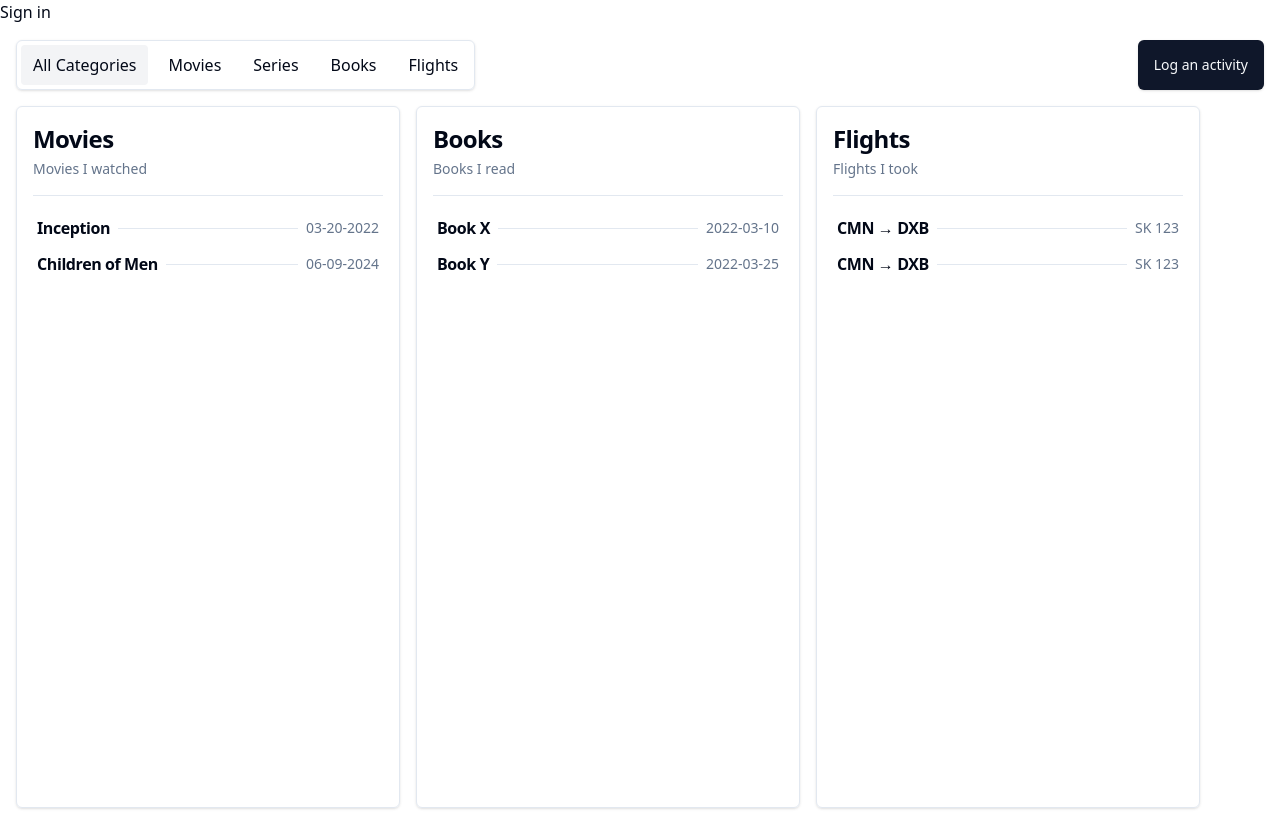
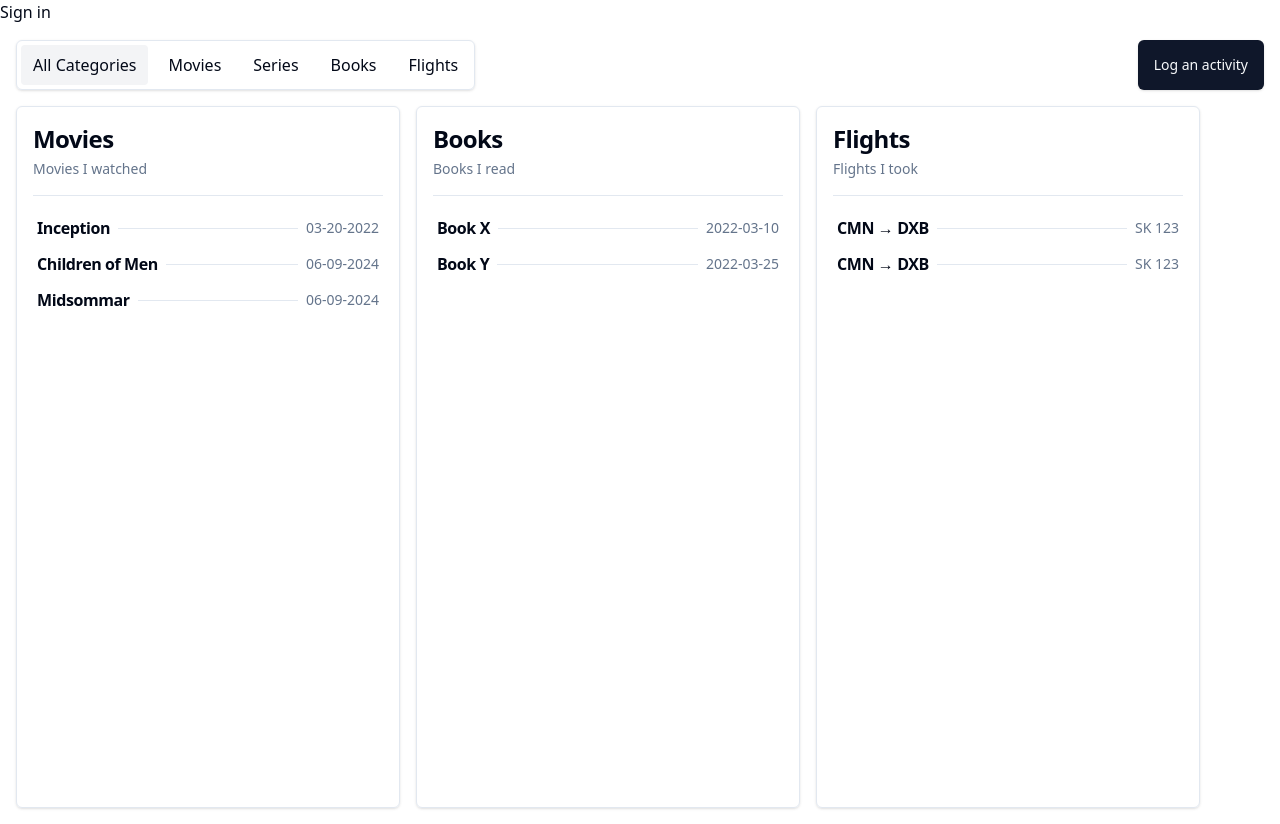
Before and after one commit to Benstikey/Logbook, a Next.js app: page / in a window 1280 px wide. Built offline with nearby package versions, Linux system fonts and the light colour scheme; no server answers.

Commit message:
Logbook 1.1.2
Adjusted category cards content UI

```diff
--- a/app/page.tsx
+++ b/app/page.tsx
@@ -6,6 +6,7 @@ import CategoryCard from '@/app/ui/category-card';
 import ActivityLogCard from '@/app/ui/activity-log-card';
 import { movies, books, flights } from '@/lib/placeholder-data.js';
 import { Button } from "@/components/ui/button"
+
 
 const MyLogbookPage: React.FC = () => {
     const [selectedCategory, setSelectedCategory] = useState('All Categories');
--- a/app/ui/category-card.tsx
+++ b/app/ui/category-card.tsx
@@ -19,6 +19,24 @@ interface CategoryCardProps {
 const CategoryCard: React.FC<CategoryCardProps> = ({ title, subtitle, contentList }) => {
     const [expandedContent, setExpandedContent] = useState<Content | null>(null);
 
+    // Function to generate default labels based on category type
+    const getDefaultLabels = (category: string) => {
+        let labelinfo1 = 'Date';
+        let labelinfo2 = 'Watched with';
+        let labelinfo3 = 'Review';
+
+        if (category === 'Books') {
+            labelinfo1 = 'Date';
+            labelinfo2 = 'Read on';
+            labelinfo3 = 'Written by';
+        } else if (category === 'Flights') {
+            labelinfo1 = 'Flight number';
+            labelinfo2 = 'Arrival date';
+            labelinfo3 = 'Distance';
+        }
+        return { labelinfo1, labelinfo2, labelinfo3 };
+    };
+
     const handleContentClick = (content: Content) => {
         setExpandedContent(content === expandedContent ? null : content);
     };
@@ -39,8 +57,14 @@ const CategoryCard: React.FC<CategoryCardProps> = ({ title, subtitle, contentLis
                     </div>
                     {expandedContent === content && (
                         <div className="flex flex-col mt-2 gap-1">
-                            <p className="text-sm text-muted-foreground">{content.info2}</p>
-                            <p className="text-sm text-muted-foreground">{content.info3}</p>
+                            <div className="flex flex-row g-4 justify-between pl-4">
+                                <p className="text-sm">{getDefaultLabels(title).labelinfo2}</p>
+                                <p className="text-sm text-muted-foreground">{content.info2}</p>
+                            </div>
+                            <div className="flex flex-row g-4 justify-between pl-4">
+                                <p className="text-sm">{getDefaultLabels(title).labelinfo3}</p>
+                                <p className="text-sm text-muted-foreground">{content.info3}</p>
+                            </div>
                         </div>
                     )}
                 </div>
--- a/lib/placeholder-data.js
+++ b/lib/placeholder-data.js
@@ -5,15 +5,22 @@ const movies = [
         id: '410544b2-4001-4271-9855-fec4b6a6442b',
         title: 'Inception',
         info1: '03-20-2022',
-        info2: 'Watched with: Abdel',
-        info3: 'Review: 10/10'
+        info2: 'Abdel',
+        info3: 'Review: 10/10',
     },
     {
         id: '410544b2-4001-4271-9855-fec4b6a6442c',
         title: 'Children of Men',
         info1: '06-09-2024',
-        info2: 'Watched with: Alone',
+        info2: 'Alone',
         info3: 'Review: 9/10'
+    },
+    {
+        id: '410544b2-4001-4271-9855-fec4b6a6442c',
+        title: 'Midsommar',
+        info1: '06-09-2024',
+        info2: 'Alone',
+        info3: '9/10'
     },
 ];
 
@@ -22,15 +29,15 @@ const books = [
         id: '410544b2-4001-4271-9523',
         title: 'Book X',
         info1: '2022-03-10',
-        info2: 'Read on: Physical book',
-        info3: 'Written by: Author X'
+        info2: 'Physical book',
+        info3: 'Author X'
     },
     {
         id: '410544b2-4001-4271-9533',
         title: 'Book Y',
         info1: '2022-03-25',
-        info2: 'Read on: E-book',
-        info3: 'Written by: Author Y'
+        info2: 'E-book',
+        info3: 'Author Y'
     },
 ];
 
@@ -39,15 +46,15 @@ const flights = [
         id: '410544b2-4001-4271-3123',
         title: 'CMN → DXB',
         info1: 'SK 123',
-        info2: 'Arrival date: 03-21-2022',
-        info3: 'Distance: 849 kms'
+        info2: '03-21-2022',
+        info3: '849 kms'
     },
     {
         id: '410544b2-4001-4271-2323',
         title: 'CMN → DXB',
         info1: 'SK 123',
-        info2: 'Arrival date: 04-25-2024',
-        info3: 'Distance: 948 kms'
+        info2: '04-25-2024',
+        info3: '948 kms'
     },
 ];
 
```
